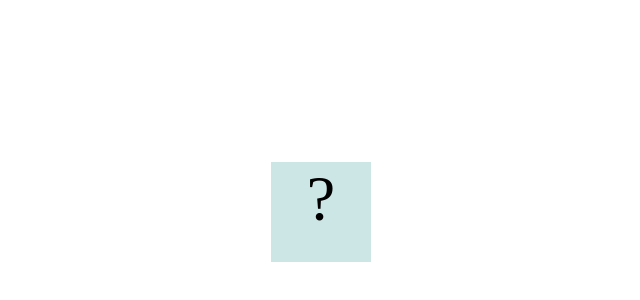
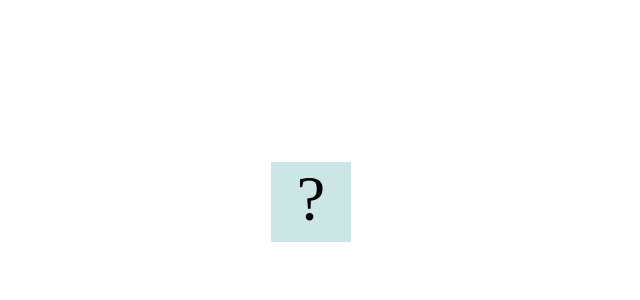
Before and after one commit to nevaeh-stoddard/nevaeh-stoddard.github.io, a plain HTML site: page projects/bouncing-box/index.html in a window 1280 px wide. Shown: the part 164-464 px from the top of the page, without its empty margins (566-1206 px from the left). Drawn offline with Linux system fonts and the light colour scheme.

Commit message:
add bouncing box

```diff
--- a/projects/bouncing-box/index.html
+++ b/projects/bouncing-box/index.html
@@ -6,8 +6,8 @@
 	<script src="jquery.min.js"></script>
 	<style>
 		.box {
-			width: 100px;
-			height: 100px;
+			width: 80px;
+			height: 80px;
 			background-color: rgb(204, 230, 230);
 			font-size: 400%;
 			text-align: center;
```
Also changed, not shown: portfolio.html (+1 -1 lines).
